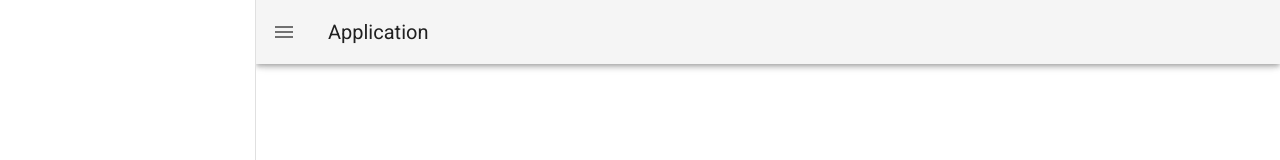
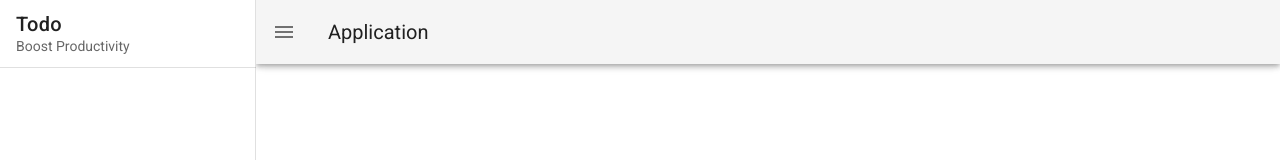
Before and after one commit to vijaivir/to-do, a Vue app: page / in a window 1280 px wide. Shown: the top 160 px of the page. Built offline with nearby package versions, Linux system fonts and the light colour scheme.

Commit message:
added navigation drawer

```diff
--- a/src/App.vue
+++ b/src/App.vue
@@ -1,10 +1,40 @@
 <template>
   <v-app id="inspire">
     <v-navigation-drawer
-      v-model="drawer"
+      v-model = "drawer"
       app
     >
-      <!--  -->
+      <v-list-item>
+        <v-list-item-content>
+          <v-list-item-title class="text-h6">
+            Todo
+          </v-list-item-title>
+          <v-list-item-subtitle>
+            Boost Productivity
+          </v-list-item-subtitle>
+        </v-list-item-content>
+      </v-list-item>
+
+      <v-divider></v-divider>
+
+      <v-list
+        dense
+        nav
+      >
+        <v-list-item
+          v-for="item in items"
+          :key="item.title"
+          link
+        >
+          <v-list-item-icon>
+            <v-icon>{{ item.icon }}</v-icon>
+          </v-list-item-icon>
+
+          <v-list-item-content>
+            <v-list-item-title>{{ item.title }}</v-list-item-title>
+          </v-list-item-content>
+        </v-list-item>
+      </v-list>
     </v-navigation-drawer>
 
     <v-app-bar app>
```
